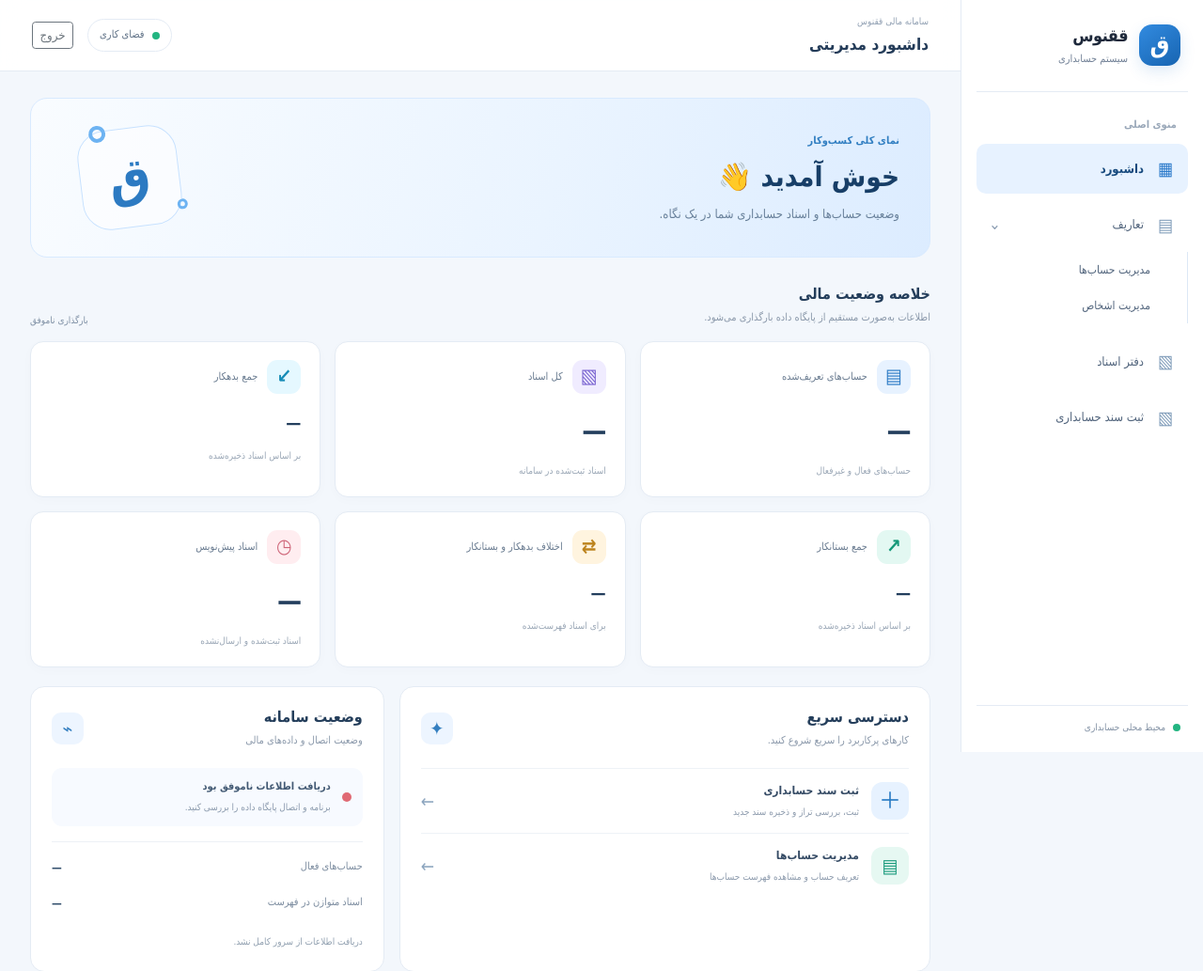
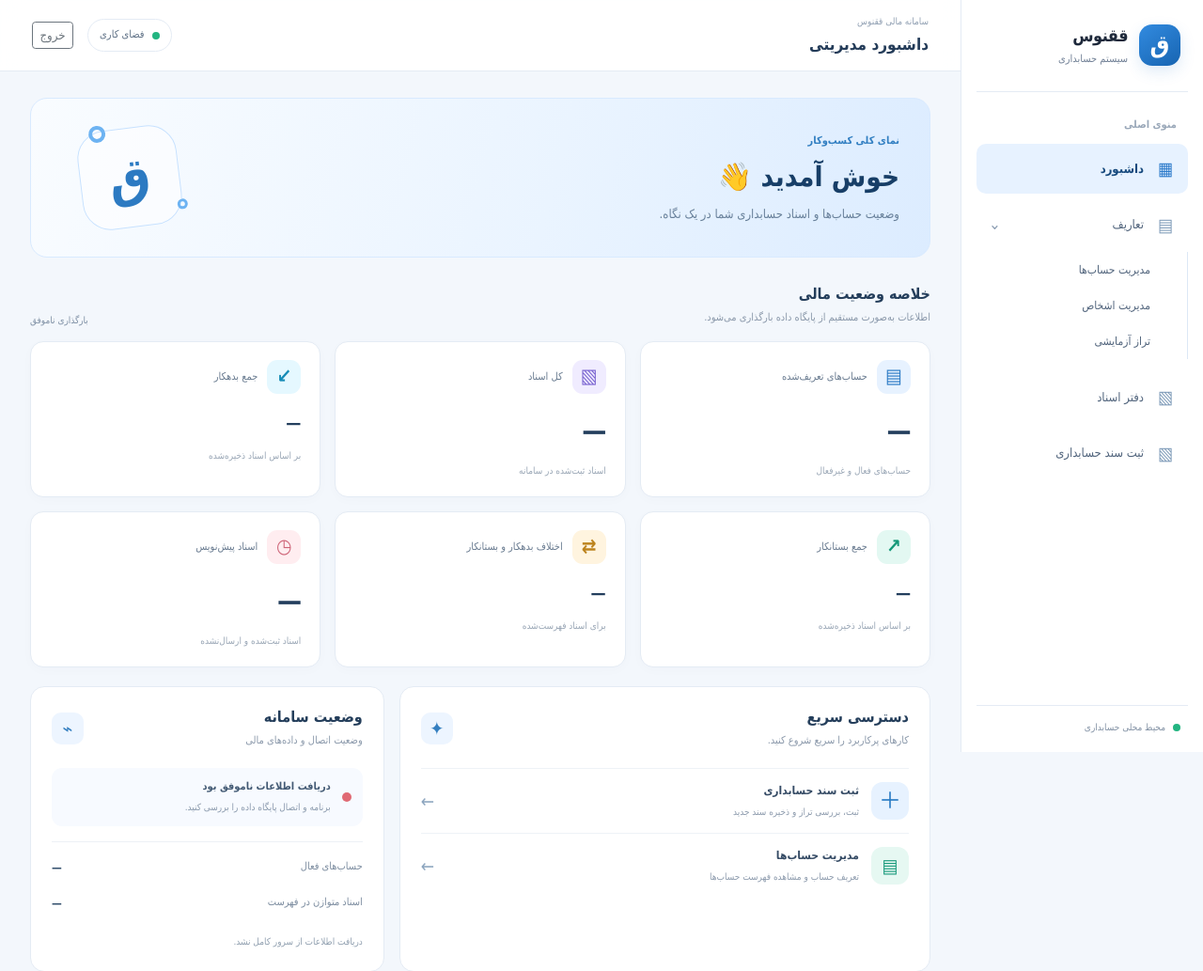
Before and after one commit to izadimostafa45-wq/GhoghnoosAcc, an ASP.NET Core app: page / in a window 1280 px wide. Shown: the top 1033 px of the page at 94% size. Run offline with ASP.NET Core 8, Linux system fonts and the light colour scheme; the visitor is signed in with stand-in values (Sample User, id 1); data that the repository does not hold is empty; style sheets or scripts are compiled from the project's sources.

Commit message:
Add trial balance report navigation

```diff
--- a/Pages/Shared/_Layout.cshtml
+++ b/Pages/Shared/_Layout.cshtml
@@ -26,6 +26,7 @@
                     <div class="sub-nav">
                         <a class="side-link sub-link @(ViewContext.RouteData.Values["page"]?.ToString() == "/Accounting/Accounts" ? "active" : "")" asp-area="" asp-page="/Accounting/Accounts">مدیریت حساب‌ها</a>
                         <a class="side-link sub-link @(ViewContext.RouteData.Values["page"]?.ToString() == "/Accounting/Parties" ? "active" : "")" asp-area="" asp-page="/Accounting/Parties">مدیریت اشخاص</a>
+                        <a class="side-link sub-link @(ViewContext.RouteData.Values["page"]?.ToString() == "/Accounting/TrialBalance" ? "active" : "")" asp-area="" asp-page="/Accounting/TrialBalance">تراز آزمایشی</a>
                     </div>
                 </details>
                 <a class="side-link @(ViewContext.RouteData.Values["page"]?.ToString() == "/Accounting/Entries" ? "active" : "")" asp-area="" asp-page="/Accounting/Entries">
```
